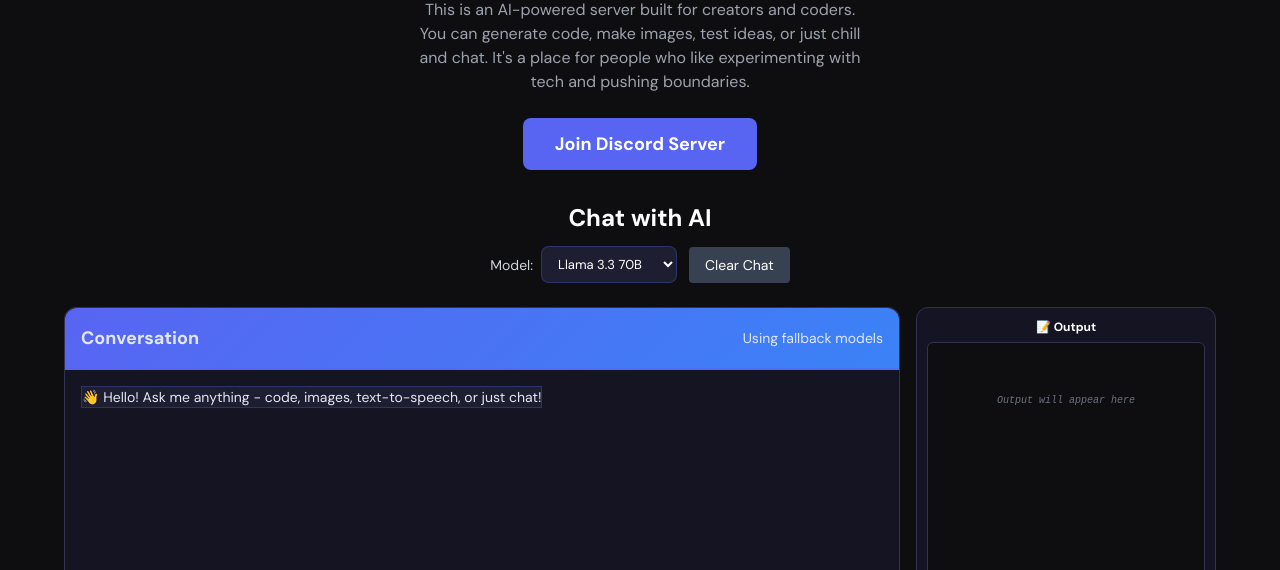
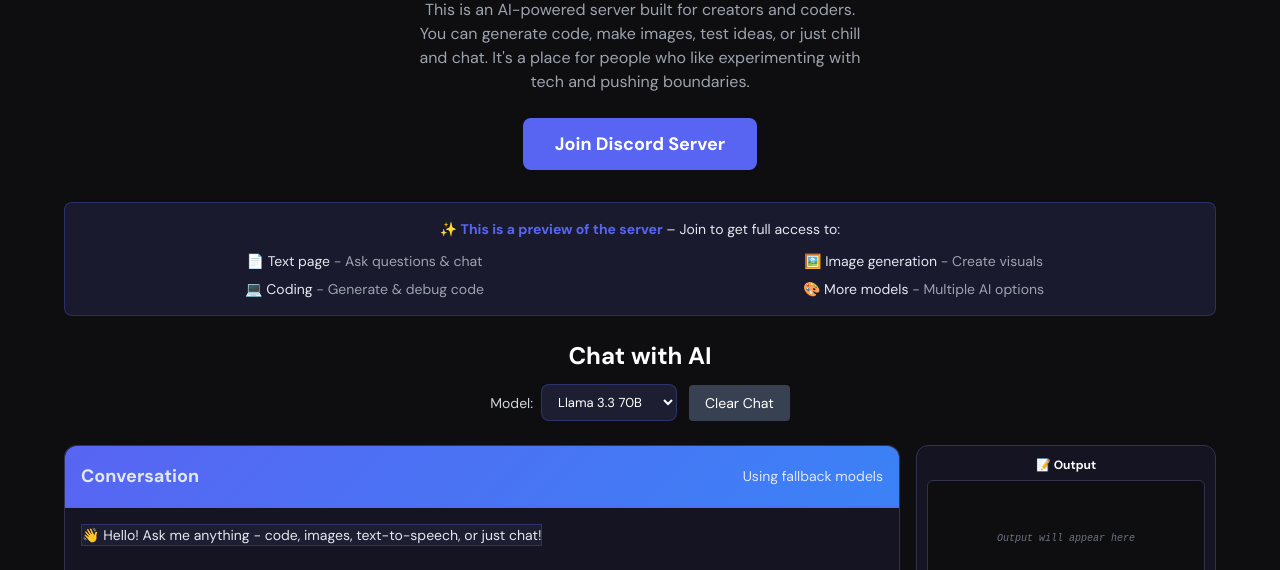
Before and after one commit to hass-cns1/AI-WORLD-WEB, a plain HTML site: page index.html in a window 1280 px wide. Shown: the part 230-800 px from the top of the page. Drawn offline with nearby package versions, Linux system fonts and the light colour scheme; no server answers.

Commit message:
Update index.html

```diff
--- a/index.html
+++ b/index.html
@@ -67,6 +67,18 @@
         <a href="https://discord.gg/Bf99m22Fy5" target="_blank">
           <button class="px-8 py-3 rounded-lg font-medium text-lg" style="background: rgb(88, 101, 242); color: rgb(255, 255, 255); font-weight: 600;">Join Discord Server</button>
         </a>
+      </div>
+
+      <div class="mb-6 p-4 rounded-lg" style="background: rgb(26, 26, 46); border: 1px solid rgb(88, 101, 242, 0.3);">
+        <p class="text-sm mb-3" style="color: rgb(226, 232, 240);">
+          <span style="color: rgb(88, 101, 242); font-weight: 600;">✨ This is a preview of the server</span> – Join to get full access to:
+        </p>
+        <ul class="text-sm grid grid-cols-1 sm:grid-cols-2 gap-2" style="color: rgb(156, 163, 175); margin-left: 8px;">
+          <li>📄 <span style="color: rgb(226, 232, 240);">Text page</span> - Ask questions & chat</li>
+          <li>🖼️ <span style="color: rgb(226, 232, 240);">Image generation</span> - Create visuals</li>
+          <li>💻 <span style="color: rgb(226, 232, 240);">Coding</span> - Generate & debug code</li>
+          <li>🎨 <span style="color: rgb(226, 232, 240);">More models</span> - Multiple AI options</li>
+        </ul>
       </div>
 
       <div>
@@ -248,7 +260,7 @@
 
         if (llamaModels.length > 0) {
           modelSelect.innerHTML = llamaModels.map(m =>
-            `<option value="${m.id}">${m.name || m.id}</option>`
+            `<option value="${m.id}" ${m.id === 'llama-3.2-3b' ? 'selected' : ''}>${m.name || m.id}</option>`
           ).join('');
         } else {
           throw new Error('No Llama models found');
@@ -258,7 +270,7 @@
         console.error('Model load error:', err);
         statusDiv.textContent = 'Using fallback models';
         modelSelect.innerHTML = FALLBACK_MODELS.map(m =>
-          `<option value="${m.id}">${m.name}</option>`
+          `<option value="${m.id}" ${m.id === 'llama-3.2-3b' ? 'selected' : ''}>${m.name}</option>`
         ).join('');
       }
     }
```
